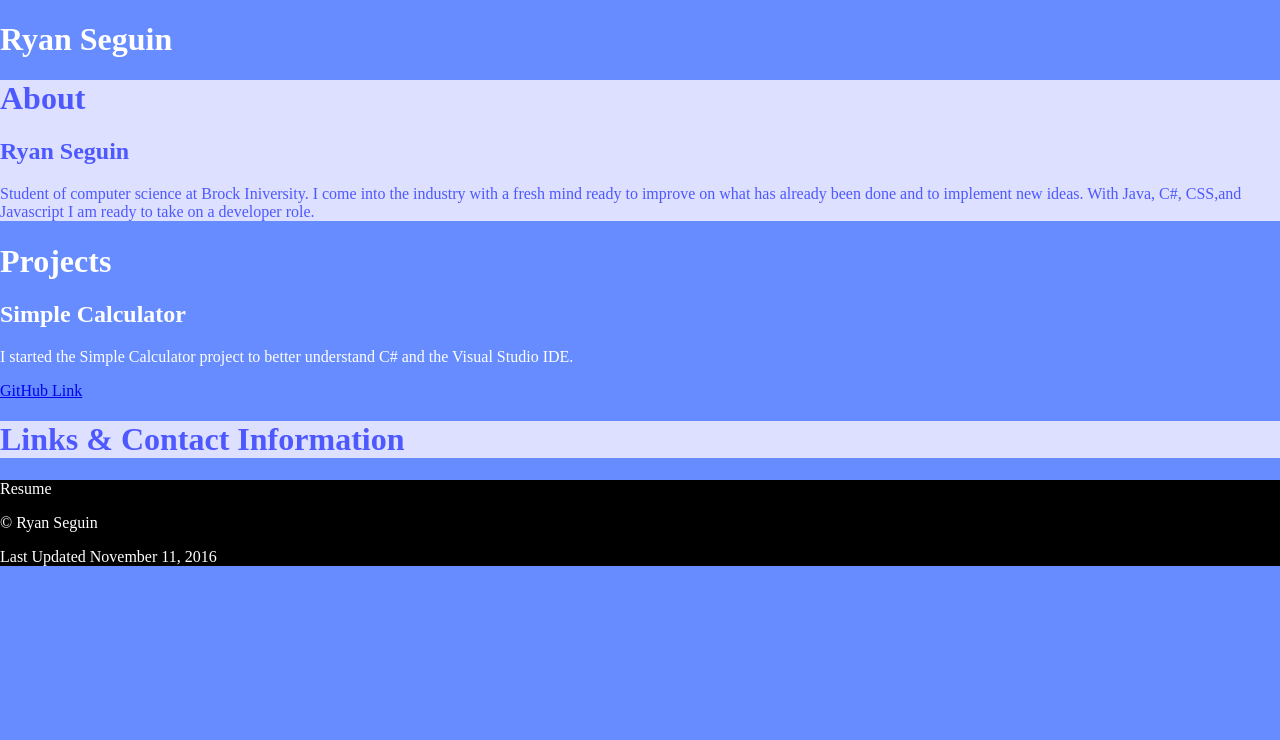
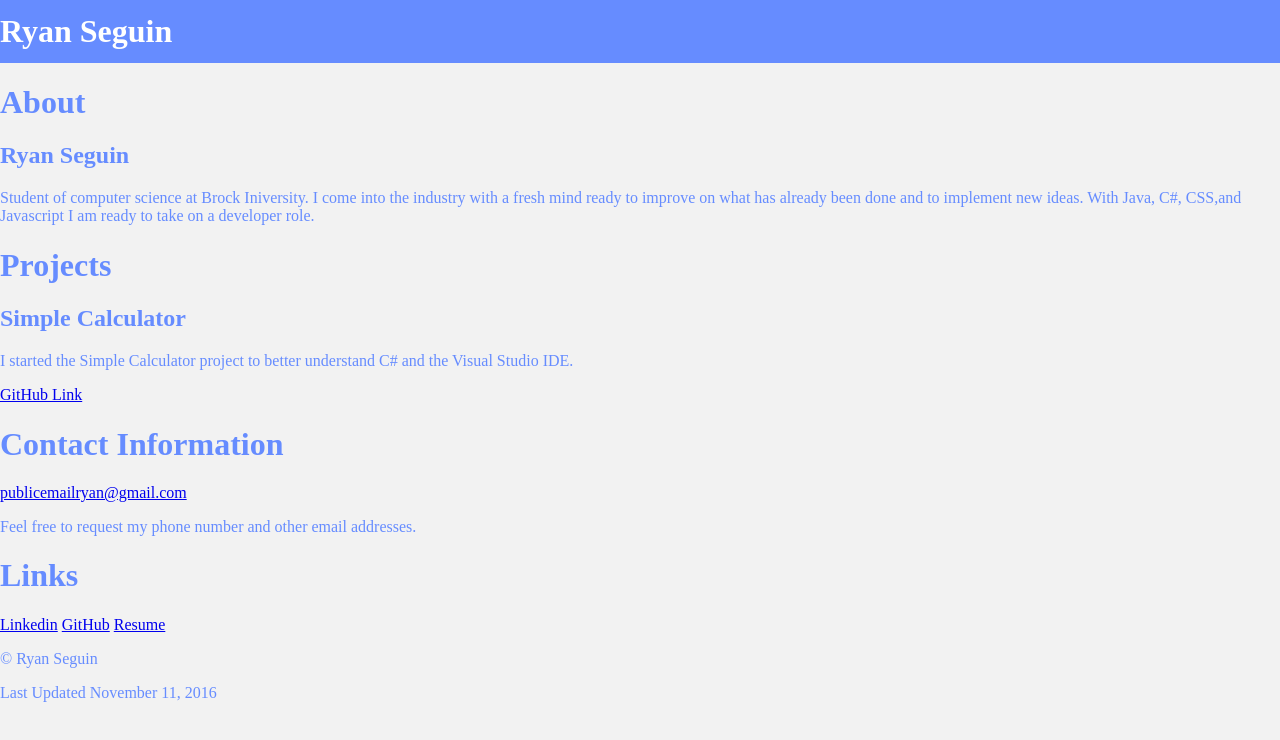
Before and after one commit to ryanseguin/ryanseguin.github.io, a plain HTML site: page index.html in a window 1280 px wide. Drawn offline with Linux system fonts and the light colour scheme.

Commit message:
Add files via upload
Updated site.

```diff
--- a/CSS/default.css
+++ b/CSS/default.css
@@ -2,31 +2,36 @@
 Date: November 11, 2016*/
 
 body{
-	background-color: #668cff;
 	margin: 0;
+	padding: 0;
 	overflow-x: hidden;
+	color: #668cff;;
+	background-color: #f2f2f2;
 }
 header {
     background-color: #668cff;
 	color: #FFFFFF;
+	margin: 0;
+	padding: 0;
+
 }
 
 div.about{
-	background-color: #dee0ff;
-	color: #4d58ff;
 }
 
 div.projects{
-	background-color: #668cff;
-	color: #FFFFFF;
 }
 
 div.links{
-	background-color: #dee0ff;
-	color:#4d58ff;
+
 }
 
 footer{
-	background-color: #000000;
-	color:#FFFFFF
+
 }
+
+header>h1{
+	padding: 1%;
+	padding-left:0;
+	margin: 0;
+}
--- a/index.html
+++ b/index.html
@@ -1,7 +1,7 @@
 <!DOCTYPE html>
 
 <!--Author: Ryan Seguin
-Last Updated: November 03, 2016-->
+Last Updated: November 04, 2016-->
 
 <html lang="en">
 
@@ -34,21 +34,33 @@ Last Updated: November 03, 2016-->
 				<div class="projectlist">
 					<h2>Simple Calculator</h2>
 					<p>I started the Simple Calculator project to better understand C# and the Visual Studio IDE.</p>
-					<a href="https://github.com/ryan7183/SimpleCalculator"><p>GitHub Link</p></a>
+					<a href="https://github.com/ryan7183/SimpleCalculator" target="_blank"><p>GitHub Link</p></a>
 				</div>
+			</div>
+		</div>
+
+		<div class="contact">
+			<div class="title">
+				<h1>Contact Information</h1>
+				<a href="mailto:publicemailryan@gmail.com?subject=GitHub Pages Site=Message">publicemailryan@gmail.com</a>
+				<p>Feel free to request my phone number and other email addresses.</p>
 			</div>
 		</div>
 
 		<div class="links">
 			<div class="title">
-				<h1>Links & Contact Information</h1>
+				<h1>Links</h1>
+				<a href="https://ca.linkedin.com/in/ryan-seguin" target="_blank">Linkedin</a>
+				<a href="https://github.com/ryan7183" target="_blank">GitHub</a>
+				<a href="https://drive.google.com/file/d/0B_9eg6xOFdWIX1RyaFZCOHR6dWs/view?usp=sharing" target="_blank" >Resume</a>
 			</div>
 		</div>
 
 		<footer>
-			<p>Resume</p>
+
 			<p>&copy; Ryan Seguin</p>
 			<p>Last Updated November 11, 2016</p>
 		</footer>
 	</body>
 </html>
+<!-- Please contact me with feed back on the site, or with questions.-->
```
Also changed, not shown: 1 other file.
